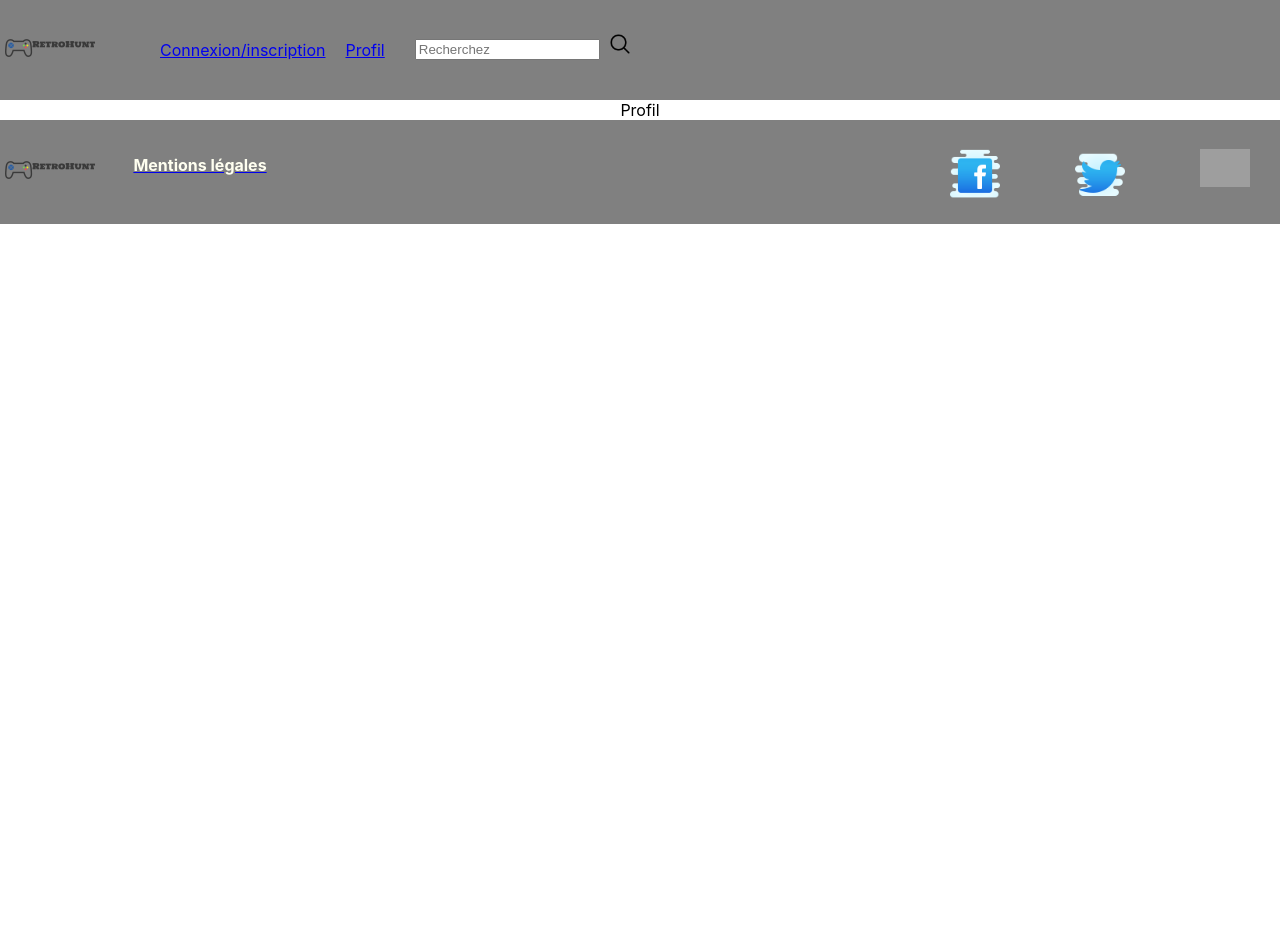
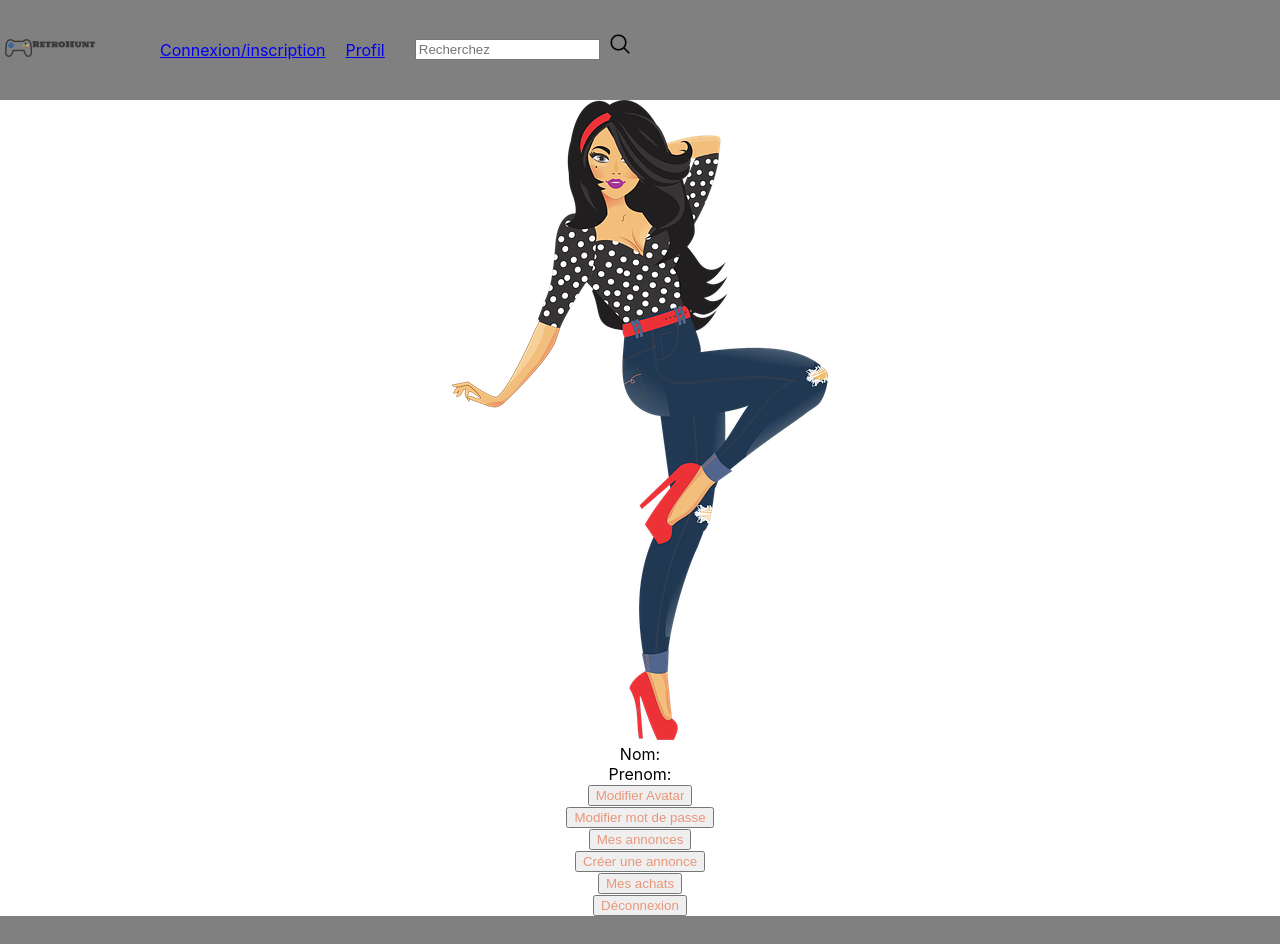
Before and after one commit to Zackary-Fon/RetroHunt, a React (Create React App) app: page /Profile in a window 1280 px wide. Shown: the top 944 px of the page. Before the commit the page ends 800 px from the top, so only its background shows below. Built offline with nearby package versions, Linux system fonts and the light colour scheme; grey boxes are pictures that could not be loaded.

Commit message:
Mise a jour

```diff
--- a/src/Pages/ConnectionInscription/ConnectionInscription.js
+++ b/src/Pages/ConnectionInscription/ConnectionInscription.js
@@ -1,10 +1,16 @@
 import React from "react";
-
+import InfosConnexion from "./Connexion/InfosConnexion";
+import InscriptionForm from "./Inscription/InscriptionForm";
 
 const ConnectioInscription =()=>{
 
-    return (<div>
-            CONNEXION INSCRIPTION
+    return (<div className="conninscri">
+            <div className="items">
+            <InfosConnexion/>
+            </div>
+            <div className="items">
+            <InscriptionForm/>
+        </div>
         </div>
         );
 };
--- a/src/Pages/ConnectionInscription/Connexion/FieldsConnexion.js
+++ b/src/Pages/ConnectionInscription/Connexion/FieldsConnexion.js
@@ -2,7 +2,7 @@
 
 import React from "react";
 
-const FieldsConnexion = ({ namefield, textfield }) => {
+const FieldsConnexion = () => {
   return (
     <div>
       <label for="name">Pseudo ou Email</label>
--- a/src/Pages/ConnectionInscription/Connexion/InfosConnexio,.js
+++ b/src/Pages/ConnectionInscription/Connexion/InfosConnexion.js
@@ -3,24 +3,29 @@
 import React from "react";
 import BoutonConnexion from "./BoutonConnexion";
 import FieldsConnexion from "./FieldsConnexion";
-import ForgetPassword from "./ForgetPassword";
+import PasswordForget from "./PasswordForget";
 import PasswordConnexion from "./PasswordConnexion";
+import InscriptionForm from "../Inscription/InscriptionForm";
 
 const InfosConnexion = () => {
-  return (
+  return (<div>
+      <div>
     <div>
+      <h2>Connexion au compte</h2>
       <div>
-        <FieldsConnexion natextfield="" />
+        <FieldsConnexion />
       </div>
       <br />
       <div>
-        <PasswordConnexion natextfield="" />
+        <PasswordConnexion  />
       </div>
       <p>
         <BoutonConnexion />
-        <ForgetPassword/>
+        <PasswordForget/>
       </p>
     </div>
+</div>
+</div>
   );
 };
 
--- /dev/null
+++ b/src/Pages/ConnectionInscription/Connexion/PasswordConnexion.js
@@ -0,0 +1,21 @@
+
+
+import React from "react";
+
+
+const PasswordConnexion = ()=>{
+
+
+    return(<div>
+            <label for="name">Mode de passe</label>
+      <br />
+      <input
+        type="password"
+        className="psw"
+        placeholder=""
+      ></input>
+    </div>
+    )
+}
+
+export default PasswordConnexion;
--- a/src/Pages/ConnectionInscription/Connexion/PasswordForget.js
+++ b/src/Pages/ConnectionInscription/Connexion/PasswordForget.js
@@ -5,7 +5,7 @@ import React from "react";
 const PasswordForget= () => {
   return (
     <div>
-      <p>J'ai oublié mon mot de passe </p>
+      <p><a href="Bonjour">J'ai oublié mon mot de passe</a></p>
     </div>
   );
 };
--- /dev/null
+++ b/src/Pages/ConnectionInscription/Inscription/ButtonInscription.js
@@ -0,0 +1,15 @@
+
+
+
+
+import React from "react";
+
+const ButtonInscription =()=>{
+
+return <div>
+
+<button type="submit" value="inscrit">Inscription</button>
+</div>
+}
+
+export default ButtonInscription;
--- /dev/null
+++ b/src/Pages/ConnectionInscription/Inscription/Inscription.css
@@ -0,0 +1,26 @@
+
+.inscription{
+    text-align:center;
+    }
+    button{
+    color: darksalmon;
+    }
+
+
+    .conninscri{
+        display: flex;
+        text-align: center;
+        margin-left: 10%;
+        margin-top: 25px;
+
+    }
+
+
+
+
+    .items{
+        width: 500px;
+        height: auto;
+        border: 3px solid white;
+        justify-content: space-between;
+    }
--- /dev/null
+++ b/src/Pages/ConnectionInscription/Inscription/InscriptionForm.js
@@ -0,0 +1,29 @@
+
+
+import React from "react";
+import ButtonInscription from "./ButtonInscription";
+import "./Inscription.css";
+
+const InscriptionForm = ({text}) => {
+  return <div className="inscription">
+      <h2>Inscription au site </h2>
+                <div>
+                Email<br />
+                <input type="email" className="Nominscrit" maxLength="100">
+                  {text}
+                      </input>
+          <div/>
+        <br />
+            <div>
+      Confirmation Email<br />
+      <input type="email" className="Nominscrit" maxLength="100">
+      {text}
+      </input>
+      </div>
+<br />
+<ButtonInscription/>
+</div>
+</div>
+};
+
+export default InscriptionForm;
--- a/src/Pages/Profile/ButtonProfile.js
+++ b/src/Pages/Profile/ButtonProfile.js
@@ -7,9 +7,11 @@ const ButtonProfile=({text})=>{
 
 
   return <div>
+    <div className="myImages">
     <button className="buton" type="submit" value="Envoyer">
       {text}
       </button>
+      </div>
     </div>
 }
 
--- a/src/Pages/Profile/Profile.css
+++ b/src/Pages/Profile/Profile.css
@@ -1,7 +1,30 @@
 
 
-
+.App {
+  font-family: sans-serif;
+  text-align: center;
+}
 
 .profileGlobal {
-    display: flex;
-  }
+  display: flex;
+  flex-direction: column;
+}
+
+img {
+  width: 100%;
+  height: auto;
+}
+
+.myImages {
+  width: 100%;
+  max-width: 200px;
+  background-color: white;
+  overflow: hidden;
+  -webkit-border-radius: 50px;
+  -moz-border-radius: 50px;
+  border-radius: 50px;
+  width: 300px;
+  height: 150px;
+  margin-left: 35%;
+  margin-top: 50px;
+}
--- a/src/Pages/Profile/Profile.js
+++ b/src/Pages/Profile/Profile.js
@@ -8,7 +8,7 @@ const Profile = () => {
 
     return (
     <div>
-        Profil
+        <ProfilePage/>
     </div>)
 };
 
--- a/src/Pages/Profile/ProfilePage.js
+++ b/src/Pages/Profile/ProfilePage.js
@@ -5,7 +5,6 @@ import React, { useState } from "react";
 import AvatarProfile from "./AvatarProfile";
 import ButtonProfile from "./ButtonProfile";
 import ProfileName from "./ProfileName";
-//import "Profile,css";
 
 const ProfilePage = ({ Bonjour }) => {
   //const [cours, aller] = useState(true);
```
